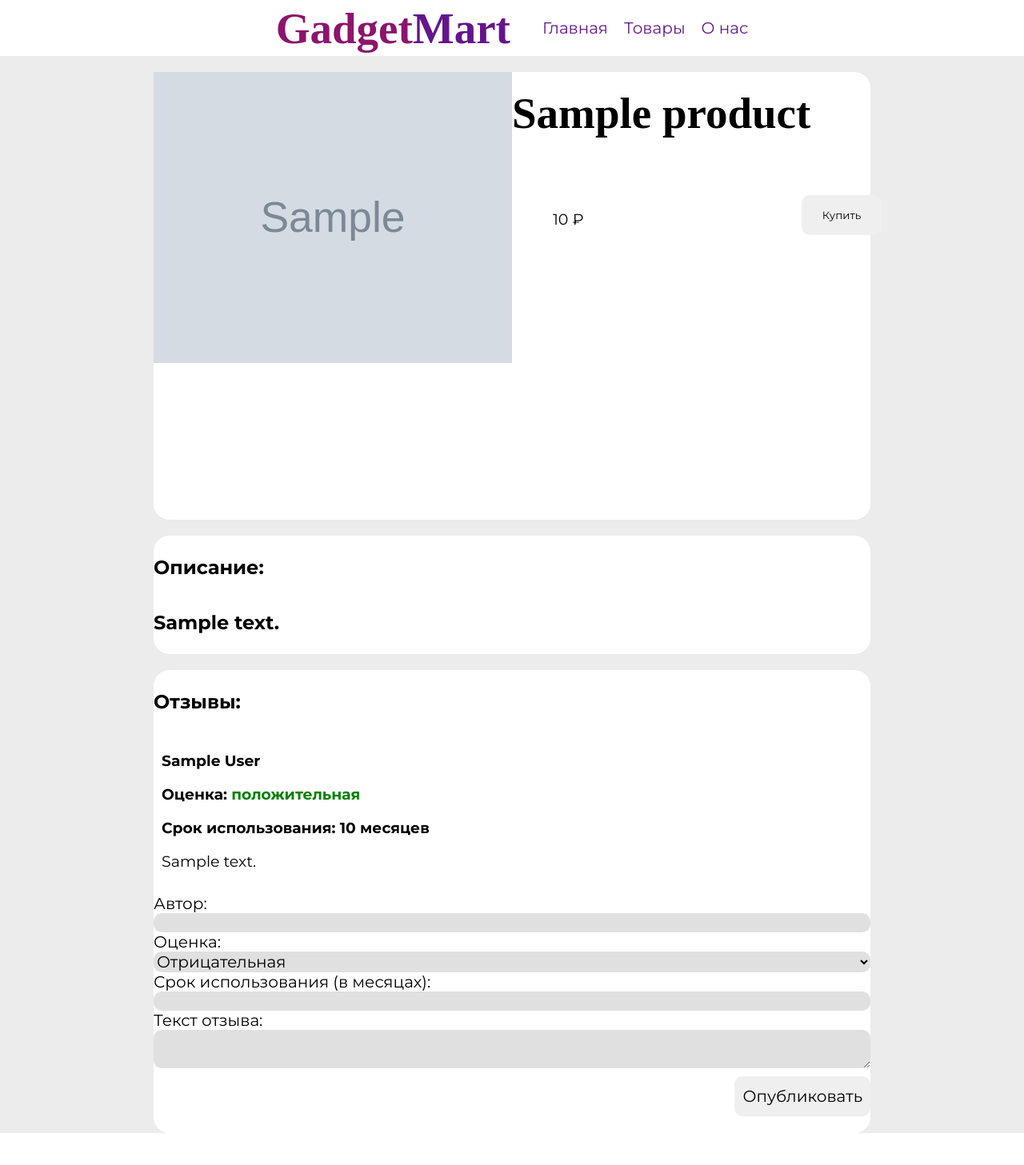
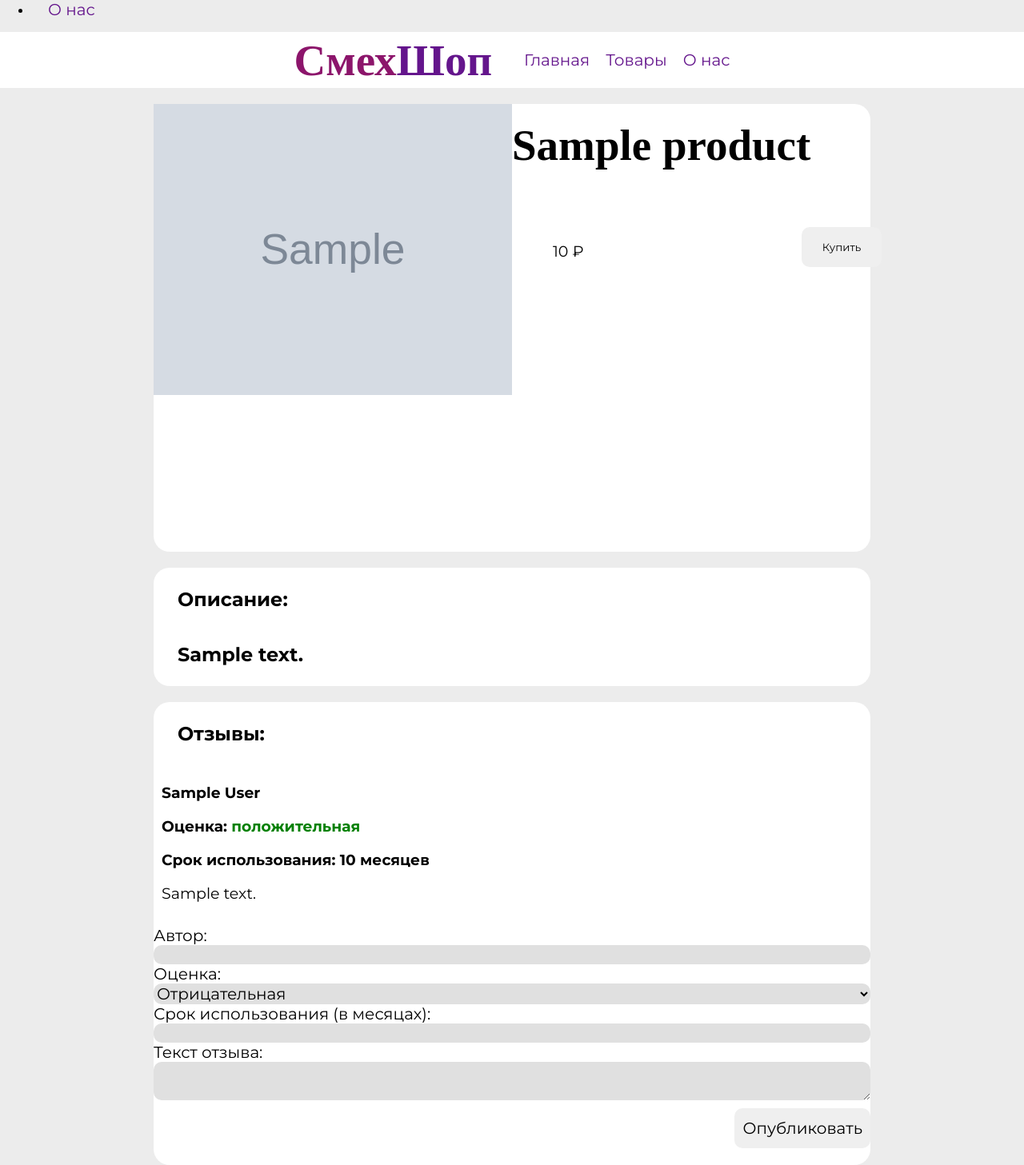
Before and after one commit to sashatt14/DjangoInternetShop, a Django app: page /product/1 in a window 1280 px wide; the page is wider, and only the part inside the window is pictured. Shown: that part at 80% size. Before the commit the page ends 1417 px from the top of that part, so only its background shows below. Run offline with Django 5.2, Linux system fonts and the light colour scheme; tables that the repository leaves empty hold one stand-in row (values such as "Sample post"); grey boxes marked "Sample" are stand-in pictures; some web fonts are replaced.

```diff
--- /dev/null
+++ b/internetshop/shop/config.py
@@ -0,0 +1,2 @@
+BOT_TOKEN='7290523924:AAHRAsQWT35xF1UVVs7VBwn3-M4Grqef10E'
+CHAT_ID=1287149920
--- a/internetshop/shop/templates/payment.html
+++ b/internetshop/shop/templates/payment.html
@@ -1,7 +1,7 @@
 {% load static %}
 <link rel="stylesheet" href="{% static 'style.css' %}">
 <div class="navigation">
-    <h1><span class="wordh1">Gadget</span>Mart</h1>
+    <h1><span class="wordh1">Смех</span>Шоп</h1>
 </div>
 
 <div class="paymentCard">
@@ -10,7 +10,7 @@
     <h2 style="width:100%">К оплате: {{ product.price }} рублей</h2>
     <h3>Реквезиты для перевода:</h3>
     <h2 style="width:100%">+789824518074</h2>
-    <h2 style="width:100%">Иванов И. И.</h2>
+    <h2 style="width:100%">Трубинова А.А</h2>
 <form class="paymentForm" method="post">
     {% csrf_token %}
     <label>Адрес доставки:</label>
--- a/internetshop/shop/templates/product.html
+++ b/internetshop/shop/templates/product.html
@@ -1,7 +1,11 @@
 {% load static %}
 <link rel="stylesheet" href="{% static 'style.css' %}">
+<ul>
+    <li><a href="{% url 'about' %}">О нас</a></li>
+    <!-- другие пункты меню -->
+</ul>
 <div class="navigation">
-    <h1><span class="wordh1">Gadget</span>Mart</h1>
+    <h1><span class="wordh1">Смех</span>Шоп</h1>
     <a class="navlink" href="/">Главная</a>
     <a class="navlink" href="/products">Товары</a>
     <a class="navlink" href="/aboutus">О нас</a>
@@ -22,12 +26,12 @@
 </div>
 
 <div class="productDescription">
-    <h2>Описание:</h2>
-    <h2 style="width:100%; margin-right:20px">{{product.description}}</h2>
+    <h2 style="margin-left:30px">Описание:</h2>
+    <h2 style="width:100%; margin-left:30px">{{product.description}}</h2>
 </div>
 
 <div class="productDescription">
-    <h2>Отзывы:</h2>
+    <h2 style="margin-left:30px">Отзывы:</h2>
   {% for review in reviews %}
     <div class="review">
         <h3>{{ review.author }}</h3>
--- a/internetshop/shop/templates/success.html
+++ b/internetshop/shop/templates/success.html
@@ -1,7 +1,7 @@
 {% load static %}
 <link rel="stylesheet" href="{% static 'style.css' %}">
 <div class="navigation">
-    <h1><span class="wordh1">Gadget</span>Mart</h1>
+    <h1><span class="wordh1">Смех</span>Шоп</h1>
 </div>
 
 <div class="paymentCard">
--- a/internetshop/shop/urls.py
+++ b/internetshop/shop/urls.py
@@ -5,5 +5,6 @@ urlpatterns = [
     path("", views.home, name="home"),
     path("product/<int:id>", views.view_product, name="view_product"),
     path("payment/<int:id>",views.payment,name="payment"),
-    path("success",views.success,name='success')
+    path("success",views.success,name='success'),
+    path('abouts/', views.about, name='about'),
 ]
--- a/internetshop/shop/views.py
+++ b/internetshop/shop/views.py
@@ -1,6 +1,7 @@
 from django.http import HttpResponse
 from django.shortcuts import render, redirect
-
+def about(request):
+    return render(request, 'about.html')
 from .models import Product, Review
 import telebot
 
```
Also changed, not shown: internetshop/shop/templates/index.html (+9 -4 lines), internetshop/shop/static/n.webp (added).
